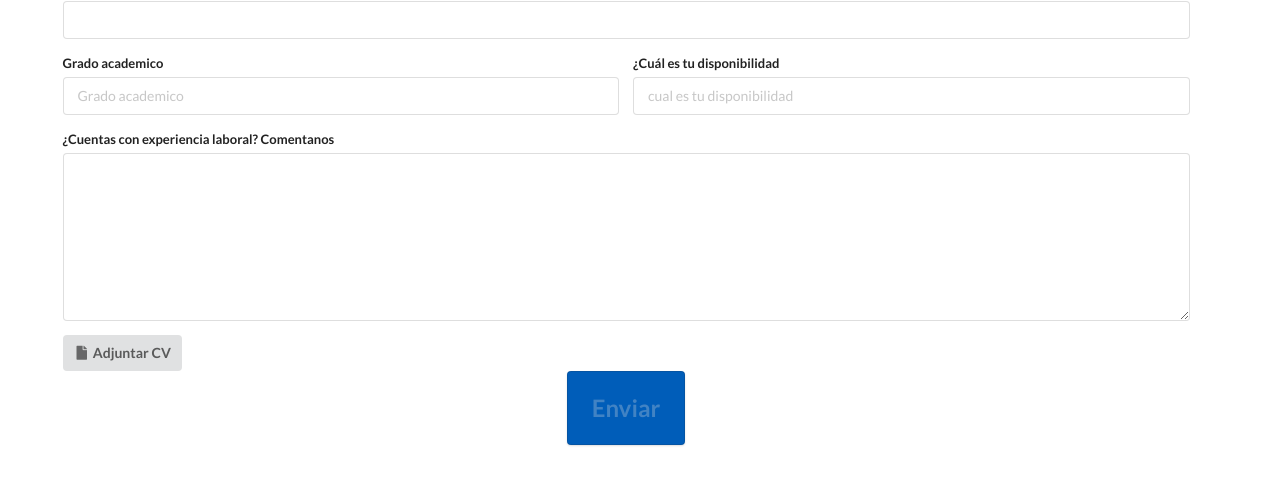
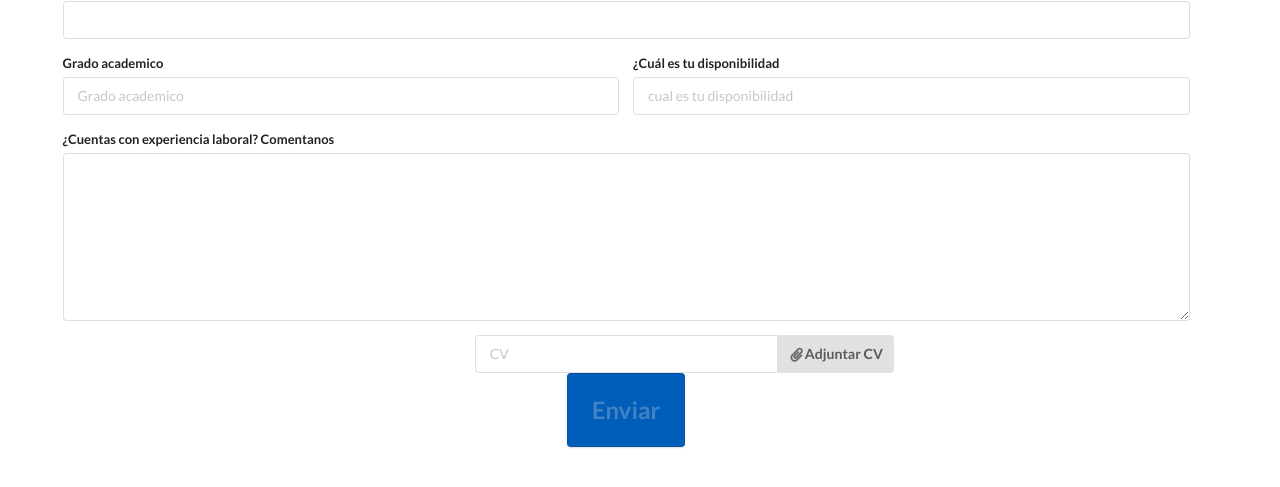
Before and after one commit to marielacp/project-GMD, a plain HTML site: page views/profile-questions.html in a window 1280 px wide. Shown: the part 73-560 px from the top of the page. Drawn offline with nearby package versions, Linux system fonts and the light colour scheme.

Commit message:
update button

```diff
--- a/css/main.css
+++ b/css/main.css
@@ -162,3 +162,7 @@ button.button.fluid a {
     background: #005db9 !important;
     color: #fff !important;
 }
+
+.ui.action.input input[type="file"] {
+    display: none;
+  }
--- a/views/profile-questions.html
+++ b/views/profile-questions.html
@@ -52,12 +52,16 @@
         <label>¿Cuentas con experiencia laboral? Comentanos</label>
         <textarea name="maxLength" cols="5"></textarea>
       </div>
-      <div>
-          <label for="file" class="ui icon button">
-              <i class="file icon"></i>
-              Adjuntar CV</label>
-          <input type="file" id="file" style="display:none">
-      </div>
+      <div class="ui container center aligned">
+        <div class="ui action input">
+            <input type="text" placeholder="CV" readonly>
+            <input type="file">
+            <div class="ui icon button">
+              <i class="attach icon"></i>
+              <span>Adjuntar CV</span>
+            </div>
+          </div>
+    </div>
         <div class="ui error message"></div>
         <div class="ui container center aligned">
             <div class="ui segment button submit massive back" id="btn-enviar">
```
